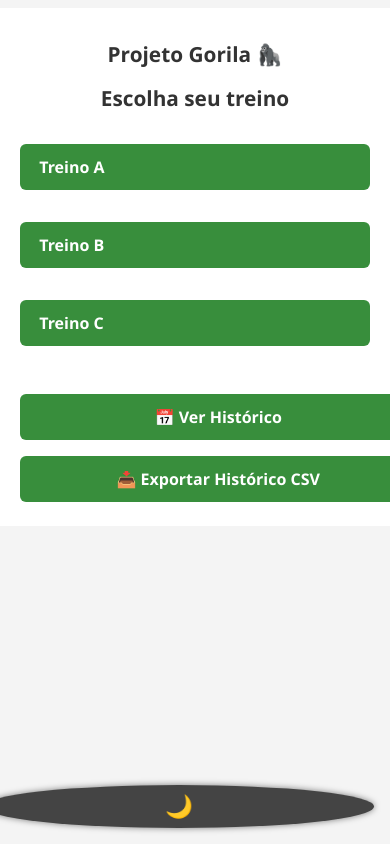
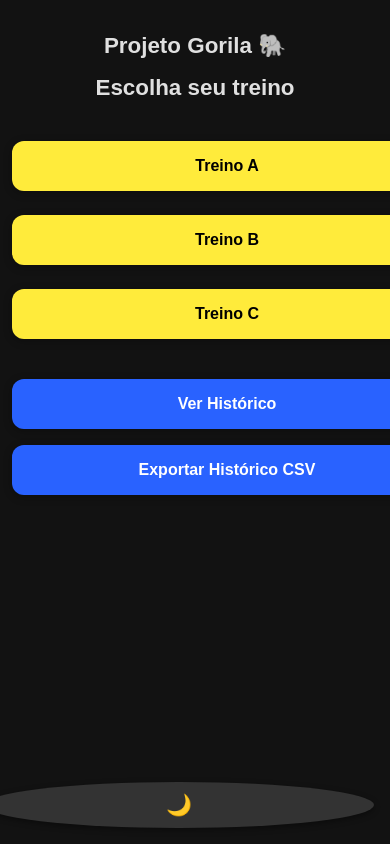
Before and after one commit to RodrigoFrancoBatata/projeto-gorila, a Flask app: page / in a window 390 px wide; the page is wider, and only the part inside the window is pictured. Run offline with Flask 3, Linux system fonts and the light colour scheme.

Commit message:
feat: layout mobile atualizado, treino.html com fix de botão concluído e treinos pré-cadastrados

```diff
--- a/static/style.css
+++ b/static/style.css
@@ -1,28 +1,25 @@
 body {
-  font-family: 'Segoe UI', Tahoma, Geneva, Verdana, sans-serif;
+  font-family: 'Poppins', sans-serif;
   margin: 0;
   padding: 0;
-  background: #f4f4f4;
-  color: #333;
+  background: #121212;
+  color: #e0e0e0;
 }
 
 .container {
-  max-width: 700px;
-  margin: 0 auto;
+  max-width: 100%;
   padding: 1rem;
-  background: #fff;
-  border-radius: 10px;
-  margin-top: 1rem;
-  box-shadow: 0 0 12px rgba(0, 0, 0, 0.15);
+  margin: auto;
 }
 
 h1, h2, h3 {
   text-align: center;
   margin: 1rem 0;
+  font-weight: 600;
 }
 
 form {
-  margin-bottom: 1rem;
+  margin-bottom: 1.5rem;
 }
 
 input[type="text"],
@@ -32,120 +29,103 @@ textarea {
   width: 100%;
   padding: 0.75rem;
   margin-bottom: 1rem;
-  border: 1px solid #ccc;
-  border-radius: 6px;
+  border: 1px solid #444;
+  border-radius: 10px;
+  background: #1e1e1e;
+  color: #fff;
   font-size: 1rem;
 }
 
 button {
-  padding: 0.75rem 1.2rem;
+  padding: 0.9rem 1.5rem;
   border: none;
-  background: #1976d2;
+  background: #00c853;
   color: white;
-  border-radius: 6px;
+  border-radius: 12px;
+  font-size: 1rem;
+  font-weight: bold;
   cursor: pointer;
-  font-weight: bold;
-  font-size: 1rem;
-  transition: background 0.3s;
+  box-shadow: 0 2px 6px rgba(0,0,0,0.4);
+  transition: background 0.3s, transform 0.2s;
 }
 
 button:hover {
-  background: #125ea3;
+  background: #00b248;
+  transform: scale(1.03);
 }
 
 img {
-  width: 100%;
+  max-width: 100%;
   height: auto;
-  display: block;
   border-radius: 10px;
-  margin: 1rem 0;
+  box-shadow: 0 0 8px rgba(0,0,0,0.3);
+  margin: 0.5rem 0;
 }
 
 .exercicio {
-  background: #e3f2fd;
-  border-left: 5px solid #1976d2;
+  background: #1f1f1f;
+  border-left: 6px solid #00c853;
+  padding: 1rem;
+  border-radius: 12px;
   margin-bottom: 1.5rem;
-  padding: 1rem;
-  border-radius: 6px;
+  box-shadow: 0 1px 6px rgba(0,0,0,0.3);
 }
 
 .exercicio.concluido {
   opacity: 0.6;
-  background: #cfd8dc;
+  background: #2e7d32;
 }
 
-.series, .descanso {
+.series,
+.descanso {
   display: flex;
   flex-wrap: wrap;
-  gap: 0.5rem;
-  margin: 0.5rem 0 1rem;
+  gap: 0.75rem;
+  margin-bottom: 1rem;
 }
 
 button.excluir {
-  background: #d32f2f;
+  background: #d50000;
 }
 
 button.excluir:hover {
-  background: #9a0007;
+  background: #b71c1c;
 }
 
 a.botao-acao {
   display: inline-block;
-  padding: 0.75rem 1.2rem;
-  background: #388e3c;
+  padding: 1rem 2rem;
+  background: #2962ff;
   color: white;
   text-decoration: none;
-  border-radius: 6px;
-  margin: 0.5rem 0.25rem;
+  border-radius: 12px;
   font-weight: bold;
+  text-align: center;
+  width: 100%;
+  margin-top: 0.5rem;
+  box-shadow: 0 2px 8px rgba(0,0,0,0.3);
 }
 
-.dark {
-  background: #121212;
-  color: #e0e0e0;
-}
-
-.dark .container {
-  background: #1e1e1e;
-}
-
-.dark input,
-.dark select,
-.dark textarea {
-  background: #2b2b2b;
-  color: #e0e0e0;
-  border: 1px solid #555;
-}
-
-.dark button {
-  background: #388e3c;
-}
-
-.dark button:hover {
-  background: #2e7d32;
-}
-
-button.dark-toggle {
+.dark-toggle {
   position: fixed;
   bottom: 1rem;
   right: 1rem;
-  padding: 0.5rem;
-  font-size: 1.4rem;
-  background: #444;
+  padding: 0.7rem;
+  background: #333;
   color: white;
   border: none;
   border-radius: 50%;
+  font-size: 1.3rem;
   cursor: pointer;
   z-index: 999;
-  box-shadow: 0 0 6px rgba(0,0,0,0.5);
 }
 
 .voltar {
-  display: block;
-  text-align: right;
-  margin-bottom: 1rem;
-  color: #1976d2;
+  display: inline-block;
+  margin: 1rem 0;
+  color: #90caf9;
   font-weight: bold;
+  text-decoration: none;
 }
 
 .voltar:hover {
@@ -153,24 +133,26 @@ button.dark-toggle {
 }
 
 @media (max-width: 600px) {
-  .container {
-    margin-top: 0.5rem;
-    border-radius: 0;
-    box-shadow: none;
+  h1, h2 {
+    font-size: 1.4rem;
   }
 
-  h1, h2, h3 {
-    font-size: 1.3rem;
+  .container {
+    padding: 1rem 0.75rem;
+  }
+
+  .series,
+  .descanso {
+    flex-direction: column;
   }
 
   button,
   a.botao-acao {
     width: 100%;
-    font-size: 1rem;
   }
 
   .voltar {
     text-align: center;
-    margin-bottom: 1rem;
+    display: block;
   }
 }
--- a/templates/index.html
+++ b/templates/index.html
@@ -2,28 +2,27 @@
 <html lang="pt-br">
 <head>
   <meta charset="UTF-8">
+  <title>Projeto Gorila</title>
   <meta name="viewport" content="width=device-width, initial-scale=1.0">
-  <title>Projeto Gorila</title>
   <link rel="stylesheet" href="/static/style.css">
 </head>
 <body>
-  <div class="container">
-    <h1>Projeto Gorila 🦍</h1>
+  <div class="container" style="text-align: center;">
+    <h1>Projeto Gorila 🐘</h1>
     <h2>Escolha seu treino</h2>
 
-    <div style="display: flex; justify-content: center; gap: 1rem; flex-wrap: wrap; margin: 1.5rem 0;">
+    <div style="display: flex; flex-direction: column; gap: 1rem; margin-top: 2rem;">
       {% for dia in dias %}
-        <a href="/treino/{{ dia }}" class="botao-acao">{{ dia }}</a>
+        <a href="/treino/{{ dia }}" class="botao-acao" style="background: #ffeb3b; color: black; font-weight: bold;">{{ dia }}</a>
       {% endfor %}
     </div>
 
-    <div style="text-align: center; margin-top: 2rem;">
-      <a href="/historico" class="botao-acao">📅 Ver Histórico</a>
-      <a href="/historico/download" class="botao-acao">📥 Exportar Histórico CSV</a>
+    <div style="margin-top: 2rem; display: flex; flex-direction: column; gap: 0.5rem;">
+      <a href="/historico" class="botao-acao">Ver Histórico</a>
+      <a href="/historico/download" class="botao-acao">Exportar Histórico CSV</a>
     </div>
   </div>
 
-  <!-- Botão de modo escuro -->
   <button class="dark-toggle" onclick="toggleDark()">🌙</button>
   <script>
     const toggleDark = () => {
```
Also changed, not shown: data/treinos.json (+46 -5 lines), templates/treino.html (+61 -70 lines).
